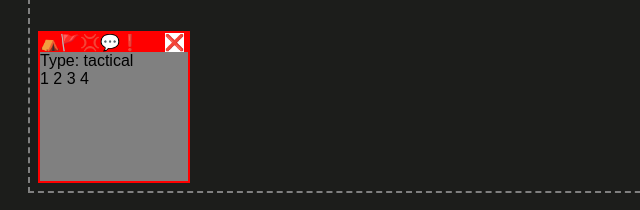
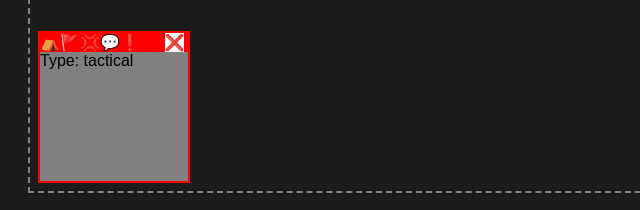
Before and after one commit to extreme64/tenks_proto_web, a website: page index.html in a window 1280 px wide. Shown: the part 587-797 px from the top of the page, 226-866 px from the left. Drawn offline with Linux system fonts and the light colour scheme.

Commit message:
Remove slot not used elements

```diff
--- a/index.html
+++ b/index.html
@@ -73,12 +73,7 @@
 
           </span>
           <span slot="typeDescription">Basic</span>
-          <span slot="minimapTracing">
-            <span>1</span>
-            <span>2</span>
-            <span>3</span>
-            <span>4</span>
-          </span>
+          <span slot="minimapTracing"></span>
         </minimap-ui>
 
       </panel-ui>
```
